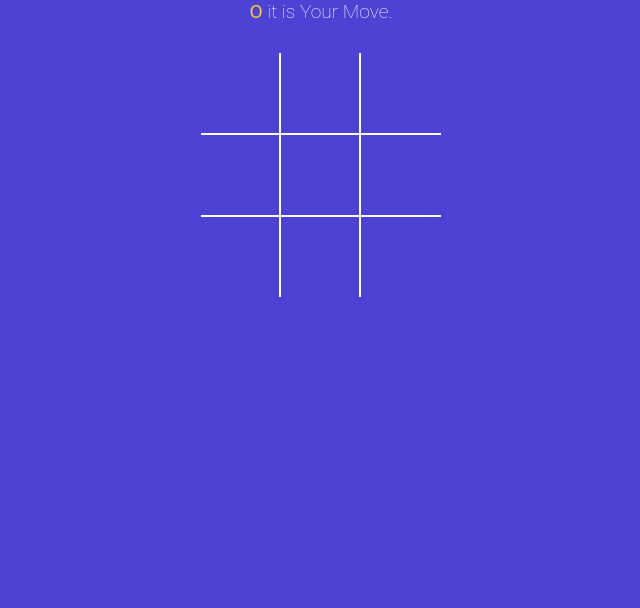
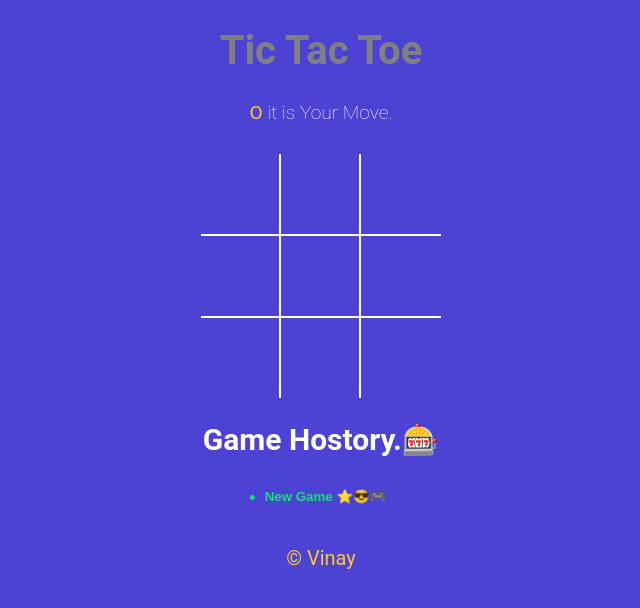
Before and after one commit to winay122/ticTacToe_Game, a React (Vite) app: page / in a window 1280 px wide. Shown: the top 608 px of the page, without its empty margins (319-959 px from the left). Built offline with nearby package versions, Linux system fonts and the light colour scheme.

Commit message:
game History

```diff
--- a/src/App.jsx
+++ b/src/App.jsx
@@ -3,36 +3,64 @@ import Board from './components/Board';
 import StatusMessage from './components/StatusMessage';
 import { useState } from "react";
 import { calculateWinner } from './winner';
+import History from './components/History';
 
 function App(){
 
-    const [squares, setSquares] = useState(Array(9).fill(null));
-    const [isXNext, setIsXNext] = useState(false);
+    // const [squares, setSquares] = useState(Array(9).fill(null));
+    // const [isXNext, setIsXNext] = useState(false);
+    const [history, setHistory] = useState([{squares: Array(9).fill(null), isXNext: false}]);
+    const [currMove, setCurrMove] = useState(0);
 
-    const winner = calculateWinner(squares);
+    const gamingBoard = history[currMove];
+
+    const winner = calculateWinner(gamingBoard.squares);
+
+    console.log({history,currMove});
 
     const handleSquareClick = (clickedPosition) => {
 
-        if(squares[clickedPosition] ||winner){
+        if(gamingBoard.squares[clickedPosition] || winner){
             return;
         }
 
-        setSquares((currentSqrs)=>{
-            return currentSqrs.map((sqrValue, position) => {
+        setHistory((currHistory)=>{
+
+            const isTraversing = currMove+1 !== currHistory.length;
+
+            const lastGamingState = isTraversing ? currHistory[currMove] : currHistory[ currHistory.length -1];
+
+            const nextSquareState = lastGamingState.squares.map((sqrValue, position) => {
                 if(clickedPosition === position){
-                    return isXNext ? "X" : "O";
+                    return lastGamingState.isXNext ? "X" : "O";
                 }
                 return sqrValue;
             })
+
+            const base = isTraversing ? currHistory.slice(0, currHistory.indexOf(lastGamingState)+1) : currHistory;
+
+            return base.concat({ squares: nextSquareState, isXNext: !lastGamingState.isXNext})
         })
 
-        setIsXNext((currentIsXNext) => !currentIsXNext)
+        setCurrMove((move) => move + 1)
+    }
+
+    const moveTo = (move) => {
+        setCurrMove(move);
     }
 
     return(
         <div className='app'>
-            <StatusMessage winner={winner} isXNext={isXNext} squares={squares}/>
-            <Board squares={squares} handleSquareClick={handleSquareClick}/>
+            <h1 style={{color:"grey"}}>Tic Tac Toe</h1>
+
+            <StatusMessage winner={winner} gamingBoard={gamingBoard}/>
+
+            <Board squares={gamingBoard.squares} handleSquareClick={handleSquareClick}/>
+
+            <h2>Game Hostory.🎰</h2>
+            <History history={history} moveTo={moveTo} currMove={currMove}/>
+
+            <p className='text-orange'>&copy; Vinay</p>
         </div>
     );
 }
--- /dev/null
+++ b/src/components/History.jsx
@@ -0,0 +1,19 @@
+
+const History = ({history, moveTo, currMove}) => {
+
+    return <div className="history-wrapper">
+        <ul className="history">
+            {
+                history.map((_, indx) => (
+                    <li key={indx}>
+                    <button type="button" className={`btn-move ${currMove === indx ? 'active' : ''}`} onClick={() => moveTo(indx)}>
+                        {indx=== 0 ? 'New Game ⭐😎🎮' : `Go to Move @⏭️   ${indx}`}
+                    </button>
+                    </li>
+                    ))
+            }
+        </ul>
+    </div>
+}
+
+export default History;
--- a/src/components/StatusMessage.jsx
+++ b/src/components/StatusMessage.jsx
@@ -1,5 +1,7 @@
 
-const StatusMessage = ({isXNext, winner, squares}) =>{
+const StatusMessage = ({winner, gamingBoard}) =>{
+
+    const {squares, isXNext} = gamingBoard;
 
     const noMovesLeft = squares.every((SqrValue) => SqrValue !== null);
 
```
